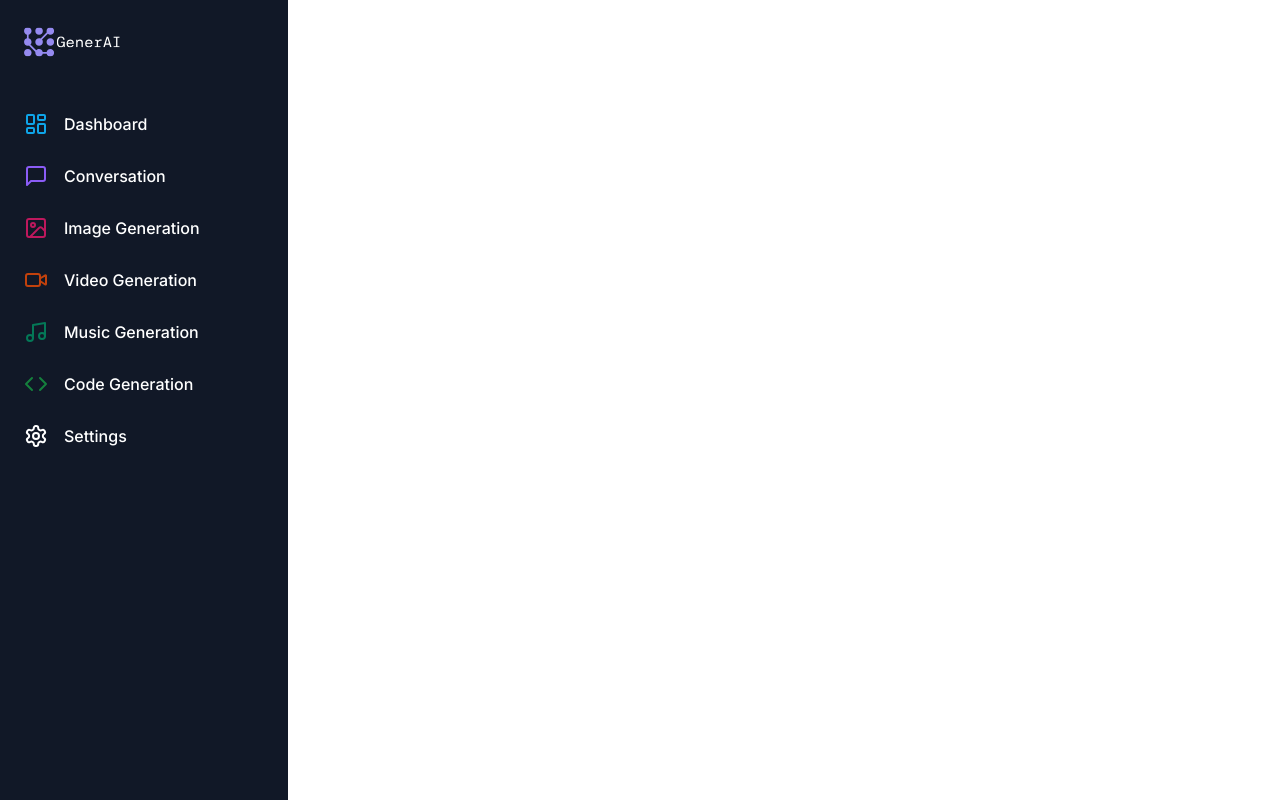
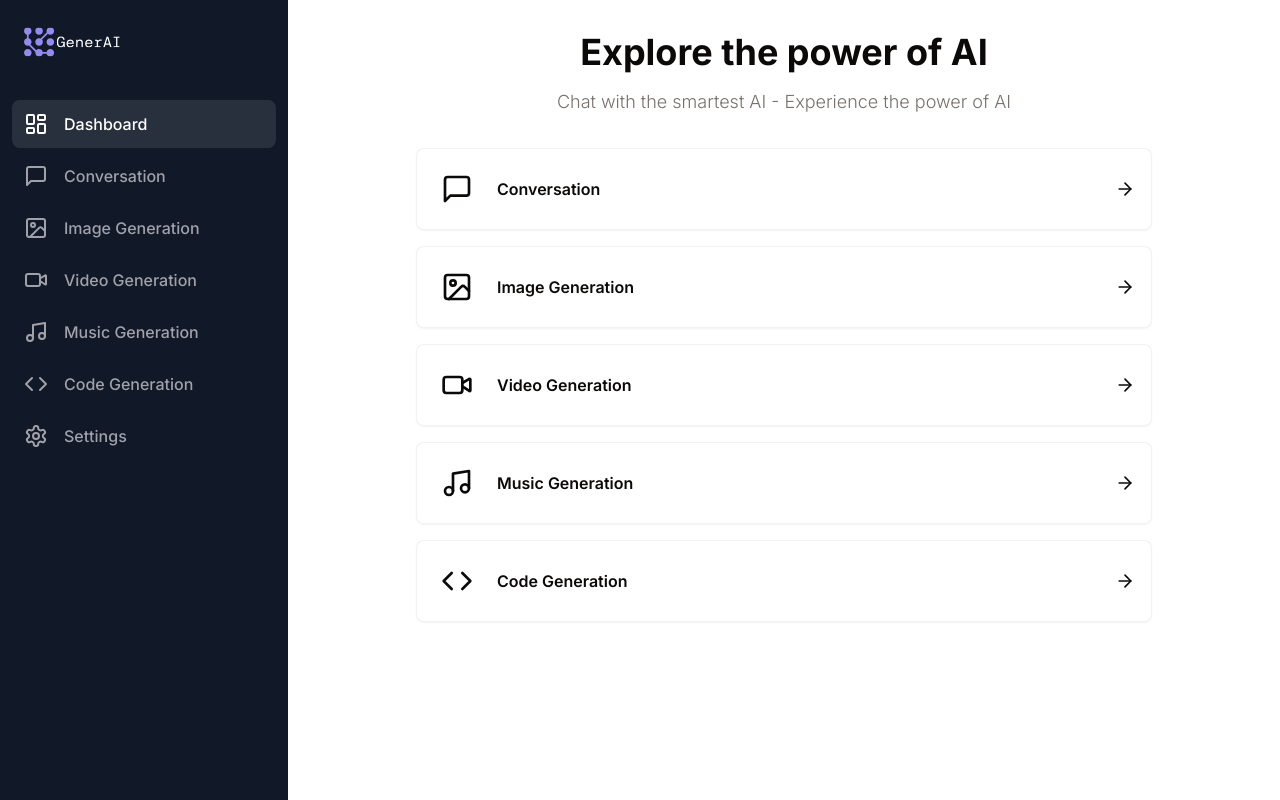
Before and after one commit to mnosov622/GeeriusAI, a Next.js app: page /dashboard in a window 1280 px wide. Built offline with nearby package versions, Linux system fonts and the light colour scheme.

Commit message:
update dashboard page & add constants

```diff
--- a/app/(dashboard)/(routes)/dashboard/page.tsx
+++ b/app/(dashboard)/(routes)/dashboard/page.tsx
@@ -1,7 +1,43 @@
+'use client';
+
+import { Card } from '@/components/ui/card';
+import { TOOLS } from '@/constants';
+import { cn } from '@/lib/utils';
+import { ArrowRight } from 'lucide-react';
+import { useRouter } from 'next/navigation';
+
 export default function Dashboard() {
+	const router = useRouter();
+
 	return (
 		<div>
-			<h1>Dashboard page</h1>
+			<div className="mb-8 space-y-4">
+				<h2 className="text-2xl md:text-4xl font-bold text-center">Explore the power of AI</h2>
+				<p className="text-muted-foreground font-light text-sm md:text-lg text-center">
+					Chat with the smartest AI - Experience the power of AI
+				</p>
+			</div>
+			<div className="px-4 md:px-20 lg:px-32 space-y-4">
+				{TOOLS.map((tool, index) => (
+					<Card
+						key={index}
+						className={`p-4 border-black/5 flex items-center justify-between hover:shadow transition cursor-pointer`}
+						title={tool.label}
+						onClick={() => router.push(tool.href)}
+					>
+						<div className="flex items-center gap-x-4">
+							<div className={cn('p-2 w-fit rounded-md', tool.bgColor)}>
+								<tool.icon
+									className={cn('w-8 h-8', tool.color)}
+									size={24}
+								/>
+							</div>
+							<div className="font-semibold">{tool.label}</div>
+						</div>
+						<ArrowRight className="w-5 h-5" />
+					</Card>
+				))}
+			</div>
 		</div>
 	);
 }
--- a/app/(dashboard)/layout.tsx
+++ b/app/(dashboard)/layout.tsx
@@ -9,6 +9,7 @@
 			</div>
 			<main className="md:pl-72">
 				<NavBar />
+				{children}
 			</main>
 		</div>
 	);
--- a/components/mobile-sidebar.tsx
+++ b/components/mobile-sidebar.tsx
@@ -1,11 +1,22 @@
 'use client';
 
 import { Menu } from 'lucide-react';
+import { useEffect, useState } from 'react';
 import Sidebar from './sidebar';
 import { Button } from './ui/button';
 import { Sheet, SheetContent, SheetTrigger } from './ui/sheet';
 
 export default function MobileSidebar() {
+	const [isMounted, setIsMounted] = useState(false);
+
+	useEffect(() => {
+		setIsMounted(true);
+	}, []);
+
+	if (!isMounted) {
+		return null;
+	}
+
 	return (
 		<Sheet>
 			<SheetTrigger>
--- a/components/sidebar.tsx
+++ b/components/sidebar.tsx
@@ -1,63 +1,15 @@
 'use client';
 
-import {
-	Code,
-	ImageIcon,
-	LayoutDashboard,
-	MessageSquare,
-	MusicIcon,
-	Settings,
-	VideoIcon,
-} from 'lucide-react';
+import { ROUTES } from '@/constants';
+import { cn } from '@/lib/utils';
 import Image from 'next/image';
 import Link from 'next/link';
+import { usePathname } from 'next/navigation';
 import logo from '../public/logo-no-background.svg';
 
-const routes = [
-	{
-		label: 'Dashboard',
-		icon: LayoutDashboard,
-		color: 'text-sky-500',
-		href: '/dashboard',
-	},
-	{
-		label: 'Conversation',
-		icon: MessageSquare,
-		color: 'text-violet-500',
-		href: '/conversation',
-	},
-	{
-		label: 'Image Generation',
-		icon: ImageIcon,
-		color: 'text-pink-700',
-		href: '/image',
-	},
-	{
-		label: 'Video Generation',
-		icon: VideoIcon,
-		color: 'text-orange-700',
-		href: '/video',
-	},
-	{
-		label: 'Music Generation',
-		icon: MusicIcon,
-		color: 'text-emerald-700',
-		href: '/music',
-	},
-	{
-		label: 'Code Generation',
-		icon: Code,
-		color: 'text-green-700',
-		href: '/code',
-	},
-	{
-		label: 'Settings',
-		icon: Settings,
-		href: '/settings',
-	},
-];
+export default function Sidebar() {
+	const pathName = usePathname();
 
-export default function Sidebar() {
 	return (
 		<div className="space-y-4 py-4 flex flex-col h-full bg-[#111827] text-white">
 			<div className="px-3 py-2 flex-1">
@@ -74,11 +26,14 @@
 					</div>
 				</Link>
 				<div className="space-y-1">
-					{routes.map((route, index) => (
+					{ROUTES.map((route, index) => (
 						<Link
 							key={index}
 							href={route.href}
-							className="flex items-center pl-3 group p-3 w-full justify-start font-medium cursor-pointer hover:text-white hover:bg-white/10 rounded-lg transition"
+							className={cn(
+								'flex items-center pl-3 group p-3 w-full justify-start font-medium cursor-pointer hover:text-white hover:bg-white/10 rounded-lg transition',
+								pathName === route.href ? 'text-white bg-white/10' : 'text-zinc-400'
+							)}
 						>
 							<div className="flex items-center space-x-4">
 								<route.icon className={`w-6 h-6 ${route.color}`} />
--- /dev/null
+++ b/components/ui/card.tsx
@@ -0,0 +1,79 @@
+import * as React from "react"
+
+import { cn } from "@/lib/utils"
+
+const Card = React.forwardRef<
+  HTMLDivElement,
+  React.HTMLAttributes<HTMLDivElement>
+>(({ className, ...props }, ref) => (
+  <div
+    ref={ref}
+    className={cn(
+      "rounded-lg border bg-card text-card-foreground shadow-sm",
+      className
+    )}
+    {...props}
+  />
+))
+Card.displayName = "Card"
+
+const CardHeader = React.forwardRef<
+  HTMLDivElement,
+  React.HTMLAttributes<HTMLDivElement>
+>(({ className, ...props }, ref) => (
+  <div
+    ref={ref}
+    className={cn("flex flex-col space-y-1.5 p-6", className)}
+    {...props}
+  />
+))
+CardHeader.displayName = "CardHeader"
+
+const CardTitle = React.forwardRef<
+  HTMLParagraphElement,
+  React.HTMLAttributes<HTMLHeadingElement>
+>(({ className, ...props }, ref) => (
+  <h3
+    ref={ref}
+    className={cn(
+      "text-2xl font-semibold leading-none tracking-tight",
+      className
+    )}
+    {...props}
+  />
+))
+CardTitle.displayName = "CardTitle"
+
+const CardDescription = React.forwardRef<
+  HTMLParagraphElement,
+  React.HTMLAttributes<HTMLParagraphElement>
+>(({ className, ...props }, ref) => (
+  <p
+    ref={ref}
+    className={cn("text-sm text-muted-foreground", className)}
+    {...props}
+  />
+))
+CardDescription.displayName = "CardDescription"
+
+const CardContent = React.forwardRef<
+  HTMLDivElement,
+  React.HTMLAttributes<HTMLDivElement>
+>(({ className, ...props }, ref) => (
+  <div ref={ref} className={cn("p-6 pt-0", className)} {...props} />
+))
+CardContent.displayName = "CardContent"
+
+const CardFooter = React.forwardRef<
+  HTMLDivElement,
+  React.HTMLAttributes<HTMLDivElement>
+>(({ className, ...props }, ref) => (
+  <div
+    ref={ref}
+    className={cn("flex items-center p-6 pt-0", className)}
+    {...props}
+  />
+))
+CardFooter.displayName = "CardFooter"
+
+export { Card, CardHeader, CardFooter, CardTitle, CardDescription, CardContent }
--- /dev/null
+++ b/constants/index.ts
@@ -0,0 +1,91 @@
+import {
+	Code,
+	ImageIcon,
+	LayoutDashboard,
+	MessageSquare,
+	MusicIcon,
+	Settings,
+	VideoIcon,
+} from 'lucide-react';
+
+export const TOOLS = [
+	{
+		label: 'Conversation',
+		icon: MessageSquare,
+		color: 'text-violet-500',
+		bgColor: 'bg-violet-500/10',
+		href: '/conversation',
+	},
+	{
+		label: 'Image Generation',
+		icon: ImageIcon,
+		color: 'text-pink-700',
+		bgColor: 'bg-pink-700/10',
+		href: '/image',
+	},
+	{
+		label: 'Video Generation',
+		icon: VideoIcon,
+		color: 'text-orange-700',
+		bgColor: 'bg-orange-700/10',
+		href: '/video',
+	},
+	{
+		label: 'Music Generation',
+		icon: MusicIcon,
+		color: 'text-emerald-700',
+		bgColor: 'bg-emerald-700/10',
+		href: '/music',
+	},
+	{
+		label: 'Code Generation',
+		icon: Code,
+		color: 'text-green-700',
+		bgColor: 'bg-green-700/10',
+		href: '/code',
+	},
+];
+
+export const ROUTES = [
+	{
+		label: 'Dashboard',
+		icon: LayoutDashboard,
+		color: 'text-sky-500',
+		href: '/dashboard',
+	},
+	{
+		label: 'Conversation',
+		icon: MessageSquare,
+		color: 'text-violet-500',
+		href: '/conversation',
+	},
+	{
+		label: 'Image Generation',
+		icon: ImageIcon,
+		color: 'text-pink-700',
+		href: '/image',
+	},
+	{
+		label: 'Video Generation',
+		icon: VideoIcon,
+		color: 'text-orange-700',
+		href: '/video',
+	},
+	{
+		label: 'Music Generation',
+		icon: MusicIcon,
+		color: 'text-emerald-700',
+		href: '/music',
+	},
+	{
+		label: 'Code Generation',
+		icon: Code,
+		color: 'text-green-700',
+		href: '/code',
+	},
+	{
+		label: 'Settings',
+		icon: Settings,
+		href: '/settings',
+	},
+];
```
